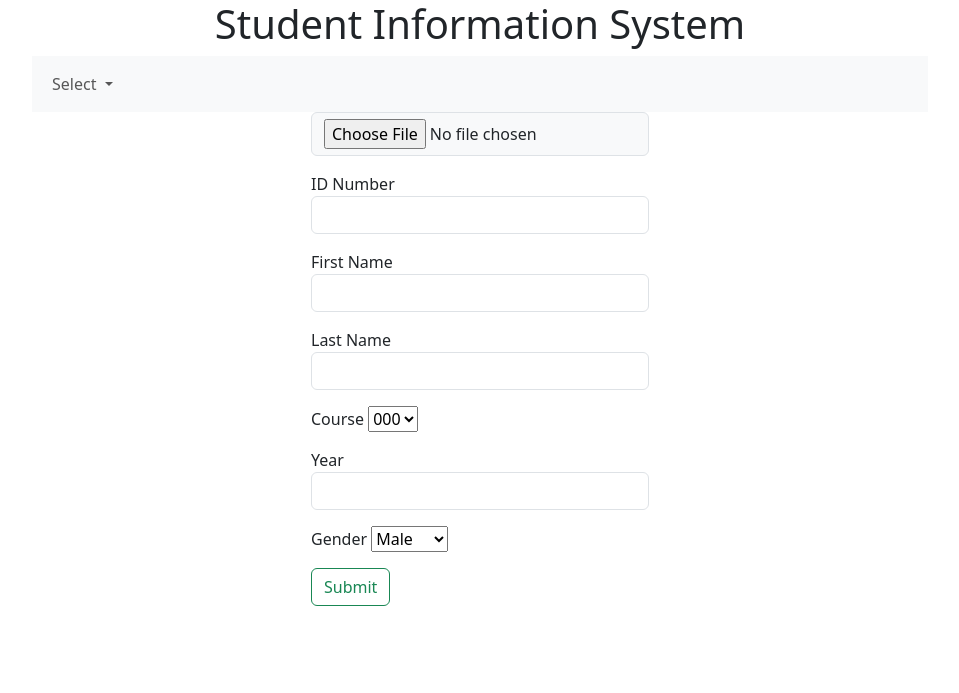
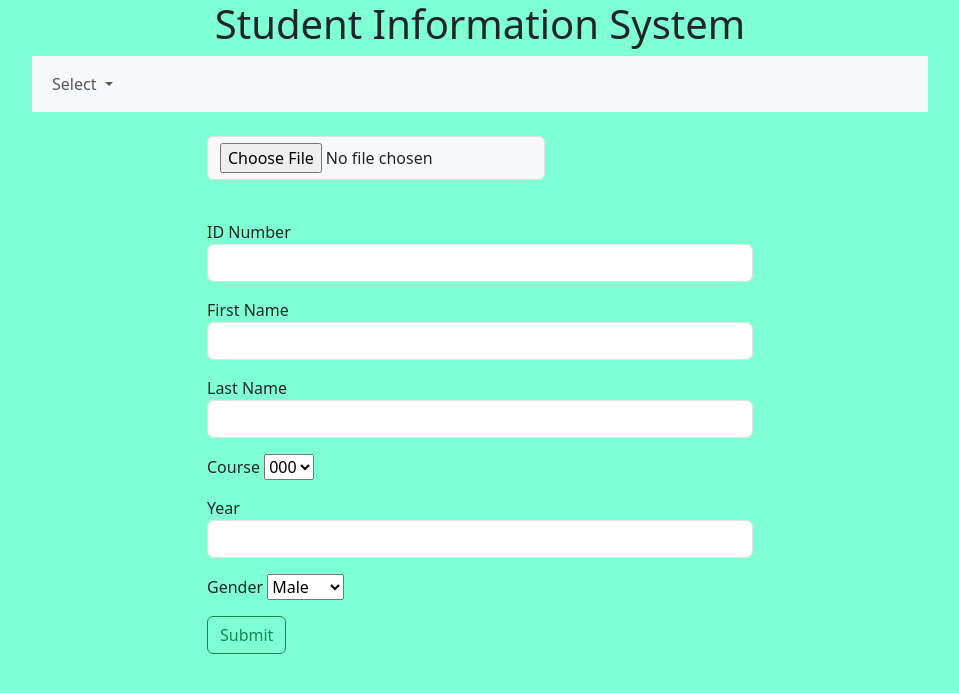
Before and after one commit to benji-bedar/SSISWeb-Flask, a Flask app: page /student/create in a window 1280 px wide. Shown: the top 693 px of the page, without its empty margins (160-1119 px from the left). Run offline with Flask 3, Linux system fonts and the light colour scheme; tables that the repository leaves empty hold one stand-in row (values such as "Sample post").

Commit message:
Installed Tailwindcss

```diff
--- a/app/templates/master_layout.html
+++ b/app/templates/master_layout.html
@@ -14,18 +14,20 @@
   <script src="https://cdn.jsdelivr.net/npm/bootstrap@5.3.2/dist/js/bootstrap.bundle.min.js"
     integrity="sha384-C6RzsynM9kWDrMNeT87bh95OGNyZPhcTNXj1NW7RuBCsyN/o0jlpcV8Qyq46cDfL"
     crossorigin="anonymous"></script>
+  <link rel="stylesheet" href="{{ url_for('static', filename='css/output.css') }}">
+
 </head>
 
-<body>
+<body style="background-color: aquamarine;">
   <div style="text-align: center;">
     <h1>Student Information System</h1>
   </div>
 
-  <nav class="navbar navbar-expand-lg bg-body-tertiary" style="margin: auto;width: 70%;">
+  <nav class="navbar navbar-expand-lg bg-body-tertiary" style="margin: auto;width: 70%;background-color: aquamarine;">
     <div class="container-fluid">
       {% block subtitle %}{% endblock %}
       <button class="navbar-toggler" type="button" data-bs-toggle="collapse" data-bs-target="#navbarSupportedContent"
-        aria-controls="navbarSupportedContent" aria-expanded="false" aria-label="Toggle navigation">
+        aria-controls="navbarSupportedContent" aria-expanded="false" aria-label="Toggle navigation" >
         <span class="navbar-toggler-icon"></span>
       </button>
       <div class="collapse navbar-collapse" id="navbarSupportedContent">
--- a/app/templates/student/create.html
+++ b/app/templates/student/create.html
@@ -2,15 +2,22 @@
 {% block title %}Create Student{% endblock %}
 
 {% block content %}
-<div class="d-flex justify-content-center">
+<div class="container">
+  <div class="row justify-content-center">
+    <div class="col-md-6">
       <form action="{{ url_for('student.create') }}" method="POST" enctype="multipart/form-data">
         <input type="hidden" name="csrf_token" value="{{ csrf_token() }}" />
+
+        <div class="mb-3 py-4">
+          <input type="file" class="input-group-text" name="avatar_file" required/>
+        </div>
         <div class="mb-3">
-      <input type="file" class="input-group-text" name="avatar_file" />
+          {{ form.id_number.label }}
+          {{ form.id_number(class_="form-control") }}</div>
+        <div class="mb-3">
+          {{ form.first_name.label }}
+          {{ form.first_name(class_="form-control") }}
         </div>
-
-    <div class="mb-3">{{ form.id_number.label }} {{ form.id_number(class_="form-control") }}</div>
-    <div class="mb-3">{{ form.first_name.label }} {{ form.first_name(class_="form-control") }}</div>
         <div class="mb-3">{{ form.last_name.label }} {{ form.last_name(class_="form-control") }}</div>
 
         <div class="mb-3">
@@ -32,5 +39,7 @@
         </div>
         <button style="font-size: medium;" class="btn btn-outline-success">Submit</button>
       </form>
+    </div>
+  </div>
+</div>
 {% endblock %}
-</div>
```
Also changed, not shown: run.py (line endings or trailing spaces). Lines whose indentation alone changed are shown as unchanged.
